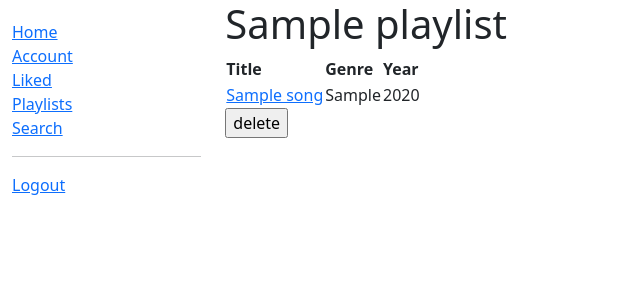
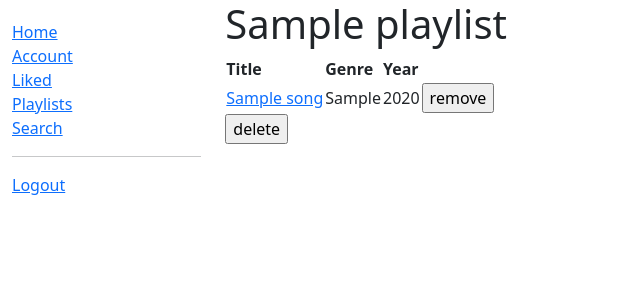
Before and after one commit to slocatelli30/WeMusic, a Django app: page /wmapp/playlists/1 in a window 1280 px wide. Shown: the top 300 px of the page, without its empty margins (0-640 px from the left). Run offline with Django 4.2, Linux system fonts and the light colour scheme; a user stored in the database is signed in; tables that the repository leaves empty hold one stand-in row (values such as "Sample post").

Commit message:
remove song from playlist function added

```diff
--- a/wmapp/templates/playlist_detail.html
+++ b/wmapp/templates/playlist_detail.html
@@ -8,6 +8,7 @@
             <th>Title</th>
             <th>Genre</th>
             <th>Year</th>
+            <th></th>
         </tr>
     </thead>
     <tbody>
@@ -16,6 +17,12 @@
             <td><a href="{% url 'song_detail' s.id %}">{{s.title}}</a></td>
             <td>{{s.genre}}</td>
             <td>{{s.year}}</td>
+            <td>
+                <form action="{% url 'remove_song_from_playlist' playlist.id s.id %}" method="post">
+                    {% csrf_token %}
+                    <input type="submit" value="remove">
+                </form>
+            </td>
         </tr>
         {% endfor %}
     </tbody>
--- a/wmapp/urls.py
+++ b/wmapp/urls.py
@@ -8,6 +8,8 @@ urlpatterns = [
     path('playlists', views.playlists, name='playlists'),
     path('playlists/<int:playlist_id>',
          views.playlist_detail, name='playlist_detail'),
+    path('playlists/<int:playlist_id>/remove_song/<int:song_id>',
+         views.remove_song_from_playlist, name='remove_song_from_playlist'),
     path('playlist/delete/<int:playlist_id>',
          views.delete_playlist, name='delete_playlist'),
     path('songs/<int:song_id>', views.song_detail, name='song_detail'),
--- a/wmapp/views.py
+++ b/wmapp/views.py
@@ -258,3 +258,14 @@ def delete_playlist(request, playlist_id):
     playlist = get_object_or_404(Playlist, pk=playlist_id)
     playlist.delete()
     return redirect('playlists')
+
+
+@login_required
+@derive_user_type
+@require_ordinary_user
+def remove_song_from_playlist(request, playlist_id, song_id):
+    playlist = get_object_or_404(Playlist, pk=playlist_id)
+    song = get_object_or_404(Song, pk=song_id)
+    playlist.songs.remove(song)
+    playlist.save()
+    return redirect('playlist_detail', playlist_id=playlist.id)
```
